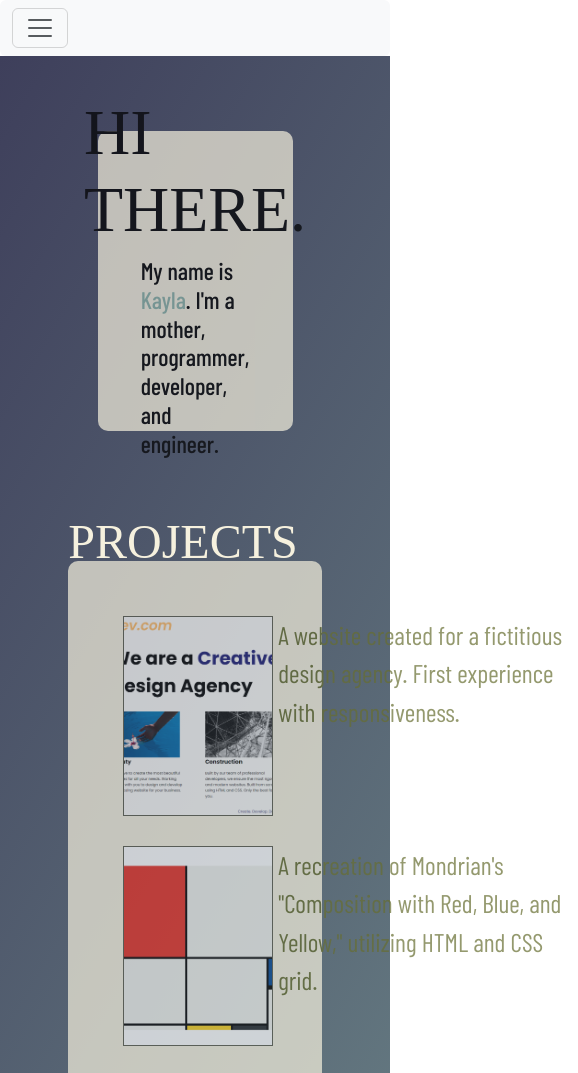
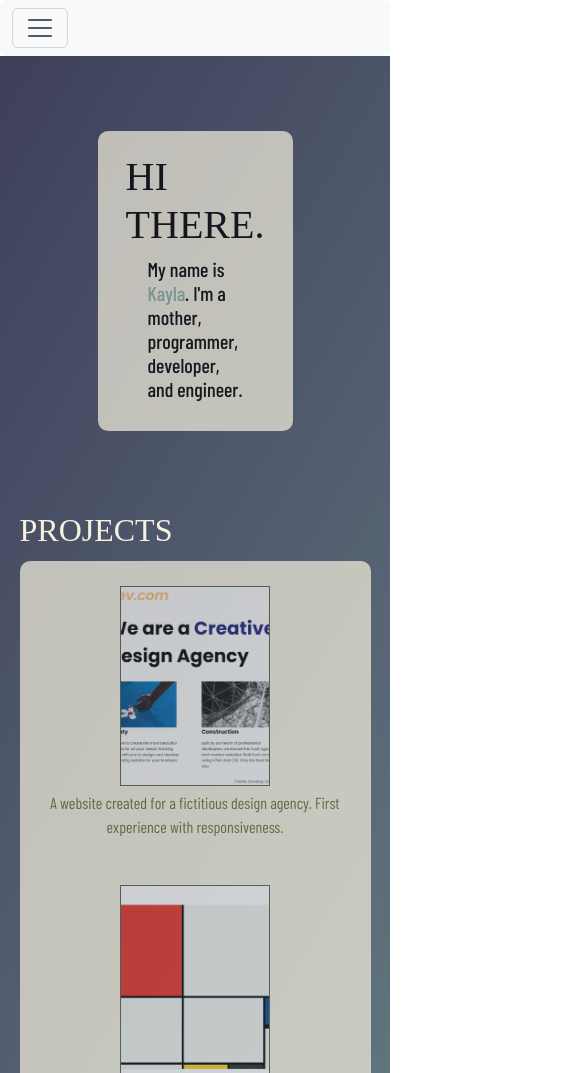
Before and after one commit to evanskay/personal-website, a plain HTML site: page index.html in a window 390 px wide. Shown: the top 1073 px of the page, 578 px wide, since content can reach past the window. Drawn offline with nearby package versions, Linux system fonts and the light colour scheme; a web font is replaced by a local one.

Commit message:
Add files via upload
Updated responsiveness to fine tune mobile display

```diff
--- a/index.html
+++ b/index.html
@@ -67,7 +67,7 @@ A contact me section that includes information for users to get in touch with yo
 
   <div class="gradient-bg">
     <div class="hero-intro feature-bg"> <!-- intro section start -->
-      <h1 class="header" style="font-size: 4rem;">Hi there.</h1>
+      <h1 class="header">Hi there.</h1>
         <div>
           <h2>My name is <span>Kayla</span>. I'm a mother, programmer, developer, and engineer.</h2>
       </div>
@@ -76,11 +76,11 @@ A contact me section that includes information for users to get in touch with yo
     <div class="projects section-bg"> <!-- projects section start -->
       <p class="section-header">Projects</p>
       <div class="feature-bg features">
-        <div class="feature-item proj-item"><img class="img" src="./assets/images/projects-agency.png" alt="design agency website screenshot" style="height: 200px; width: 150px; object-fit: cover; border: 1px solid #5A5B4C;">
+        <div class="feature-item proj-item item-group"><img class="img" src="./assets/images/projects-agency.png" alt="design agency website screenshot" style="height: 200px; width: 150px; object-fit: cover; border: 1px solid #5A5B4C;">
         <p class="feat-desc">A website created for a fictitious design agency. First experience with responsiveness.</p></div>
-        <div class="feature-item proj-item"><img class="img" src="./assets/images/projects-mondrian.png" alt="mondrian project screenshot" style="height: 200px; width: 150px; object-fit: cover; border: 1px solid #5A5B4C;">
+        <div class="feature-item proj-item item-group"><img class="img" src="./assets/images/projects-mondrian.png" alt="mondrian project screenshot" style="height: 200px; width: 150px; object-fit: cover; border: 1px solid #5A5B4C;">
         <p class="feat-desc">A recreation of Mondrian's "Composition with Red, Blue, and Yellow," utilizing HTML and CSS grid.</p></div>
-        <div class="feature-item proj-item"><img class="img" src="./assets/images/projects-tindog.png" alt="tindog project website" style="height: 200px; width: 150px;  object-fit: cover; border: 1px solid #5A5B4C;">
+        <div class="feature-item proj-item item-group"><img class="img" src="./assets/images/projects-tindog.png" alt="tindog project website" style="height: 200px; width: 150px;  object-fit: cover; border: 1px solid #5A5B4C;">
         <p class="feat-desc">A website for a fictitious mobile app called TinDog. Created with HTML, CSS, and Bootstrap.</p></div>
       </div>
     </div> <!-- end of projects -->
@@ -88,13 +88,13 @@ A contact me section that includes information for users to get in touch with yo
     <div class="hobbies section-bg"> <!-- hobbies section start -->
       <p class="section-header">Hobbies</p>
       <div class="feature-bg features">
-        <div class="feature-item">
+        <div class="feature-item item-group">
           <img src="./assets/images/hobbies-gardening.png" alt="unseen patron watering plants in a garden" style="height: 200px; width: 150px; object-fit: cover;"><p class="feat-desc">I love gardening with my daughters, both vegetables and native flowers for pollinators.</p>
         </div>
-        <div class="feature-item">
+        <div class="feature-item item-group">
           <img src="./assets/images/hobbies-hiking.png" alt="girl with a backpack hiking in the forest" style="height: 200px; width: 150px; object-fit: cover;"><p class="feat-desc">Hiking is a favorite summer hobby. Being among the trees and wild nature makes me very happy.</p>
         </div>
-        <div class="feature-item">
+        <div class="feature-item item-group">
           <img src="./assets/images/hobbies-reading.png" alt="an amazon kindle next to a stack of books" style="height: 200px; width: 150px; object-fit: cover;"><p class="feat-desc">I love to unwind after a long day by reading. My favorite genre is fantasy and all of its subgenres.</p>
         </div>
       </div>
--- a/style.css
+++ b/style.css
@@ -34,6 +34,7 @@ h1 {
     font-family: "Perandory SemCond", 'Times New Roman', Times, serif;
     text-transform: uppercase;
     color: black;
+    font-size: 4rem;
 }
 
 h2 {
@@ -126,21 +127,45 @@ footer {
 
 @media(width < 992px) {
     .section-bg {
-        width: 65%;
+        width: 90%;
         margin-bottom: 75px;
     }
 
+    h1 {
+        font-size: 2.5rem;
+    }
+
+    h2 {
+        font-size: 1.25rem;
+    }
+
     .features {
-    padding: 55px;
+        padding: 25px;
         display: flex;
         flex-direction: column;
         justify-content: space-evenly;
-    align-items: start;
+        align-items: center;
         gap: 30px;
     }
 
+    .item-group {
+        display: flex;
+        flex-direction: column;
+        justify-content: space-evenly;
+        align-items: center;
+        text-align: center;
+    }
+
     .feat-desc {
-        font-size: 1.6rem;
+        font-size: 1rem;
         width: 300px;
     }
+
+    .section-header {
+        font-size: 2rem;
     }
+
+    .skills-section {
+        margin: 0;
+    }
+}
```
Lines whose indentation alone changed are shown as unchanged.
